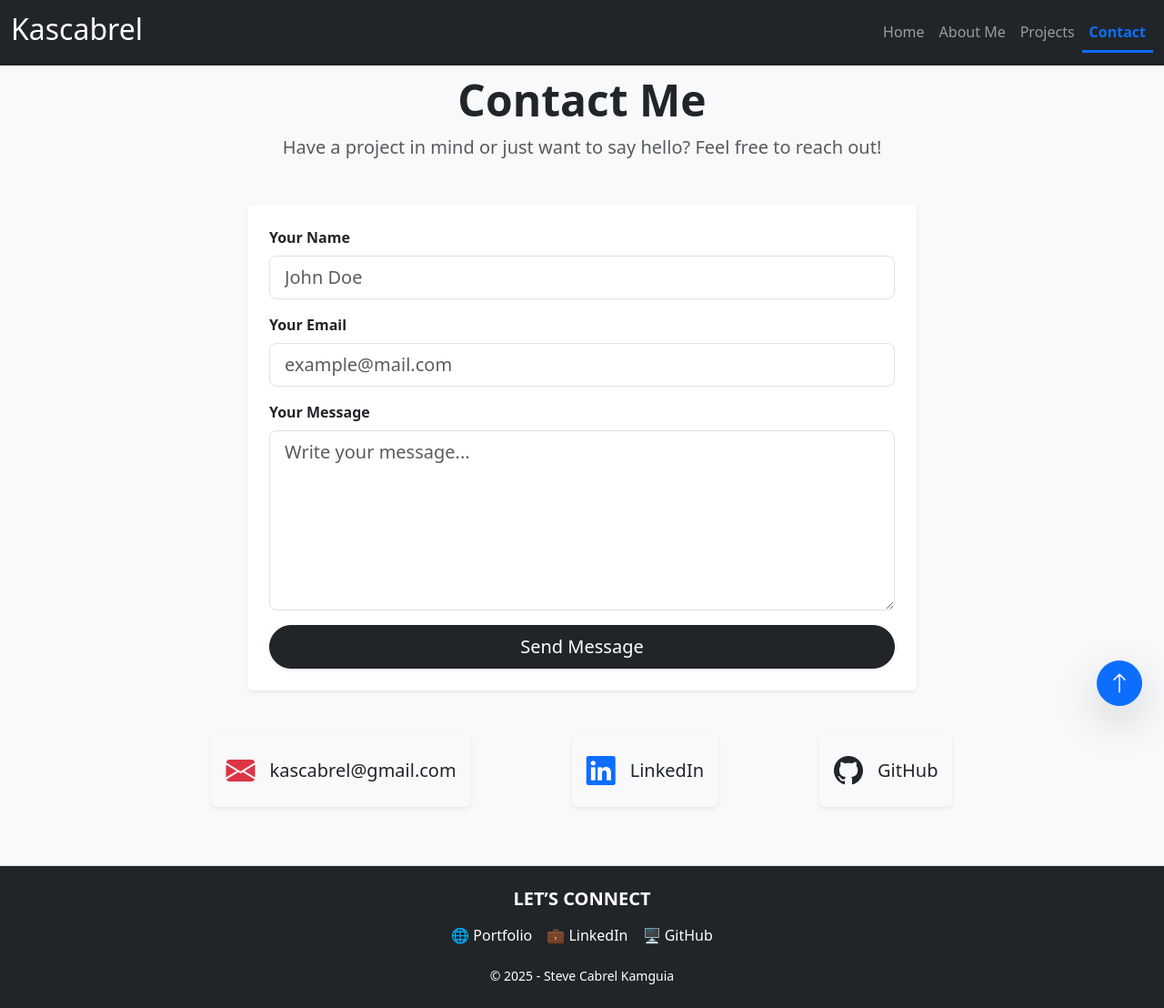
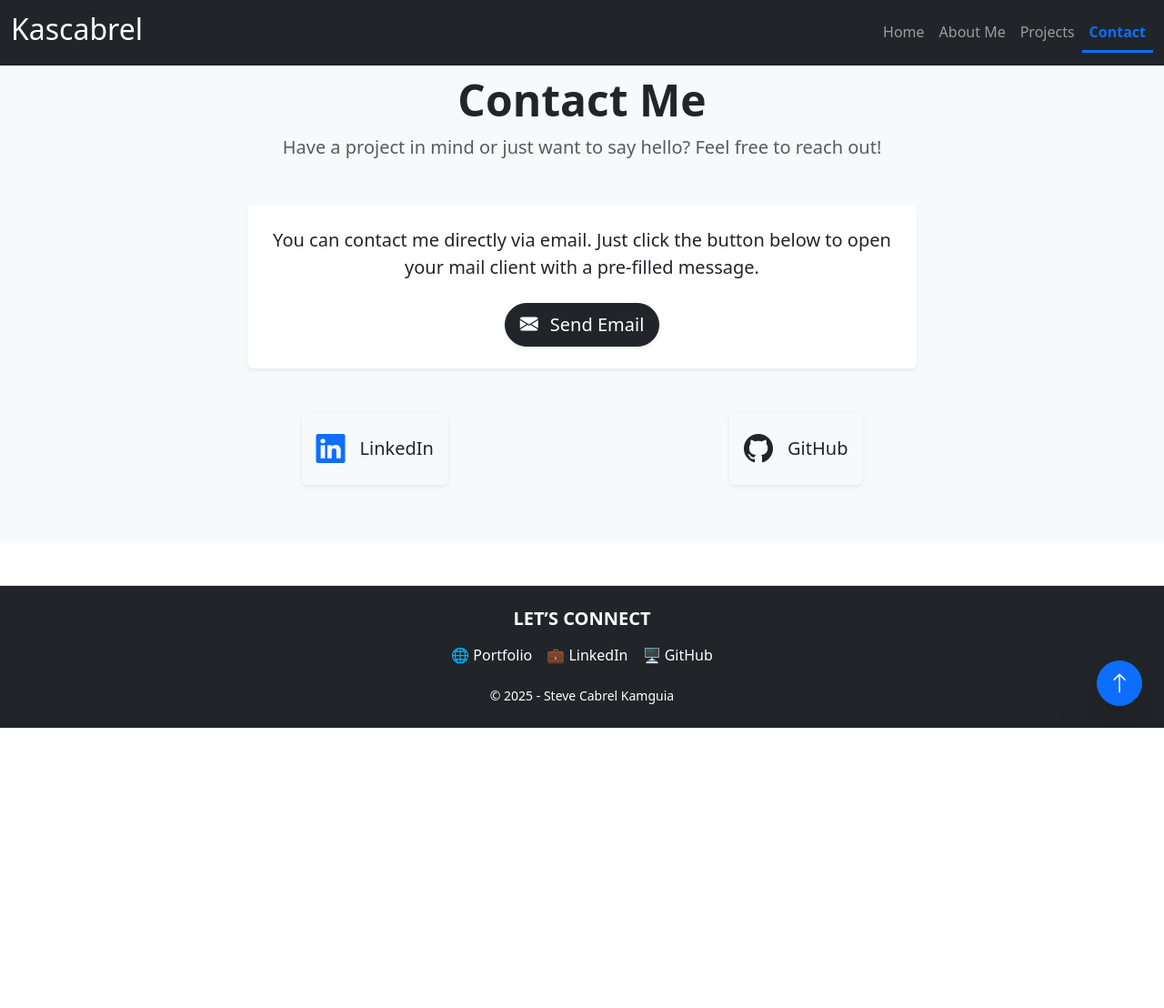
Before and after one commit to Kascabrel/portfolio, a Flask app: page /contact in a window 1280 px wide. Shown: the whole page at 91% size. After the commit the page ends 800 px from the top, so only its background shows below. Run offline with Flask 3, Linux system fonts and the light colour scheme; some libraries are stand-ins or nearby versions.

Commit message:
Refactored the contact page

```diff
--- a/src/app/templates/contact.html
+++ b/src/app/templates/contact.html
@@ -9,47 +9,36 @@
             <p class="text-muted fs-5">Have a project in mind or just want to say hello? Feel free to reach out!</p>
         </div>
 
+        <!-- Mailto Button -->
         <div class="row justify-content-center">
-            <!-- Contact Form -->
             <div class="col-md-8">
-                <form method="POST" action="{{ url_for('portfolio.contact') }}" class="p-4 bg-white rounded shadow-sm">
-                    <div class="mb-3">
-                        <label for="name" class="form-label fw-semibold">Your Name</label>
-                        <input type="text" class="form-control form-control-lg" id="name" name="name" placeholder="John Doe" required>
-                    </div>
-
-                    <div class="mb-3">
-                        <label for="email" class="form-label fw-semibold">Your Email</label>
-                        <input type="email" class="form-control form-control-lg" id="email" name="email" placeholder="example@mail.com" required>
-                    </div>
-
-                    <div class="mb-3">
-                        <label for="message" class="form-label fw-semibold">Your Message</label>
-                        <textarea class="form-control form-control-lg" id="message" name="message" rows="6" placeholder="Write your message..." required></textarea>
-                    </div>
-
-                    <div class="d-grid">
-                        <button type="submit" class="btn btn-dark btn-lg rounded-pill shadow-sm">Send Message</button>
-                    </div>
-                </form>
+                <div class="p-4 bg-white rounded shadow-sm text-center">
+                    <p class="fs-5 mb-4">
+                        You can contact me directly via email. Just click the button below to open your mail client with a pre-filled message.
+                    </p>
+                    <a href="mailto:kascabrel&#64;gmail&#46;com?subject=Project%20Inquiry&body=Hello%20Cabrel%2C%0D%0A%0D%0AI'd%20like%20to%20discuss%20..."
+                       class="btn btn-dark btn-lg rounded-pill shadow-sm"
+                       target="_blank" rel="noopener noreferrer">
+                        <i class="bi bi-envelope-fill me-2"></i> Send Email
+                    </a>
+                </div>
             </div>
         </div>
 
         <!-- Contact Info -->
         <div class="row justify-content-center mt-5">
             <div class="col-md-10">
-                <div class="d-flex justify-content-around flex-wrap">
-                    <a href="mailto:kascabrel@gmail.com" class="contact-card text-decoration-none text-dark d-flex align-items-center mb-3 p-3 rounded shadow-sm" style="transition: transform 0.2s;">
-                        <i class="bi bi-envelope-fill fs-2 text-danger me-3"></i>
-                        <span class="fs-5">kascabrel@gmail.com</span>
-                    </a>
-
-                    <a href="https://linkedin.com/in/username" target="_blank" class="contact-card text-decoration-none text-dark d-flex align-items-center mb-3 p-3 rounded shadow-sm" style="transition: transform 0.2s;">
+                <div class="d-flex justify-content-around align-evently flex-wrap">
+                    <a href="https://linkedin.com/in/username" target="_blank"
+                       class="contact-card text-decoration-none text-dark d-flex align-items-center mb-3 p-3 rounded shadow-sm"
+                       style="transition: transform 0.2s;" rel="noopener noreferrer">
                         <i class="bi bi-linkedin fs-2 text-primary me-3"></i>
                         <span class="fs-5">LinkedIn</span>
                     </a>
 
-                    <a href="https://github.com/username" target="_blank" class="contact-card text-decoration-none text-dark d-flex align-items-center mb-3 p-3 rounded shadow-sm" style="transition: transform 0.2s;">
+                    <a href="https://github.com/username" target="_blank"
+                       class="contact-card text-decoration-none text-dark d-flex align-items-center mb-3 p-3 rounded shadow-sm"
+                       style="transition: transform 0.2s;" rel="noopener noreferrer">
                         <i class="bi bi-github fs-2 text-dark me-3"></i>
                         <span class="fs-5">GitHub</span>
                     </a>
@@ -58,5 +47,4 @@
         </div>
     </div>
 </section>
-
 {% endblock %}
```
